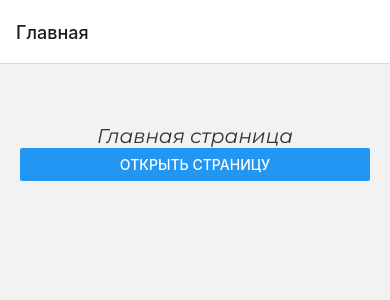
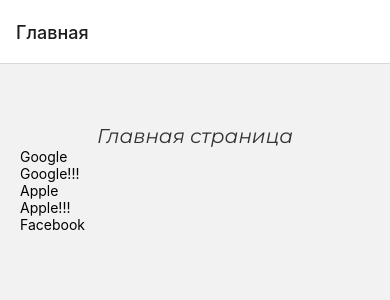
Before and after one commit to Artcode-x/News-App-React-Native, a React Native app: screen / in a window 390 px wide. Shown: the top 300 px of the page. Built offline with nearby package versions, Linux system fonts and the light colour scheme.

Commit message:
В Main, При нажатии на статью, переходим на нее.

```diff
--- a/components/Contacts.js
+++ b/components/FullInfo.js
@@ -2,7 +2,7 @@
 import { Button, StyleSheet, Text, View } from "react-native"
 import { gStyle } from "../styles/styles"
 
-export default function Contacts({ navigation }) {
+export default function FullInfo({ navigation }) {
   //   const loadScene = () => {
   //     navigation.goBack()
   //   }
--- a/components/Main.js
+++ b/components/Main.js
@@ -1,15 +1,35 @@
-import React from "react"
-import { Button, StyleSheet, Text, View } from "react-native"
+import React, { useState } from "react"
+import { Button, FlatList, StyleSheet, Text, TouchableOpacity, View } from "react-native"
 import { gStyle } from "../styles/styles"
 
 export default function Main({ navigation }) {
-  const loadScene = () => {
-    navigation.navigate("Contacts")
-  }
+  const [news, setNews] = useState([
+    {
+      name: "Google",
+      anons: "Google!!!",
+      full: "Google is cool",
+    },
+
+    { name: "Apple", anons: "Apple!!!", full: "Apple is cool" },
+
+    { name: "Facebook", Facebook: "Google!!!", Facebook: "Google is cool" },
+  ])
+
   return (
     <View style={gStyle.main}>
       <Text style={gStyle.title}>Главная страница</Text>
-      <Button title="Открыть страницу" onPress={loadScene} />
+      {/* <Button title="Открыть страницу" onPress={loadScene} /> */}
+      {/* в renderItem - перебираем каждый эл-т как параметр item, и создаем ф-ию для обработки всего этого */}
+      <FlatList
+        data={news}
+        renderItem={({ item }) => (
+          // item  - передаем ту статью на которую нажали
+          <TouchableOpacity onPress={() => navigation.navigate("FullInfo", item)}>
+            <Text>{item.name}</Text>
+            <Text>{item.anons}</Text>
+          </TouchableOpacity>
+        )}
+      />
     </View>
   )
 }
--- a/navigate.js
+++ b/navigate.js
@@ -1,7 +1,7 @@
 import { NavigationContainer } from "@react-navigation/native"
 import { createStackNavigator } from "@react-navigation/stack"
 import React from "react"
-import Contacts from "./components/Contacts"
+import FullInfo from "./components/FullInfo"
 import Main from "./components/Main"
 
 const Stack = createStackNavigator()
@@ -11,7 +11,7 @@
     <NavigationContainer>
       <Stack.Navigator>
         <Stack.Screen name="Main" component={Main} options={{ title: "Главная" }} />
-        <Stack.Screen name="Contacts" component={Contacts} options={{ title: "Контакты" }} />
+        <Stack.Screen name="FullInfo" component={FullInfo} options={{ title: "Статья" }} />
       </Stack.Navigator>
     </NavigationContainer>
   )
```
